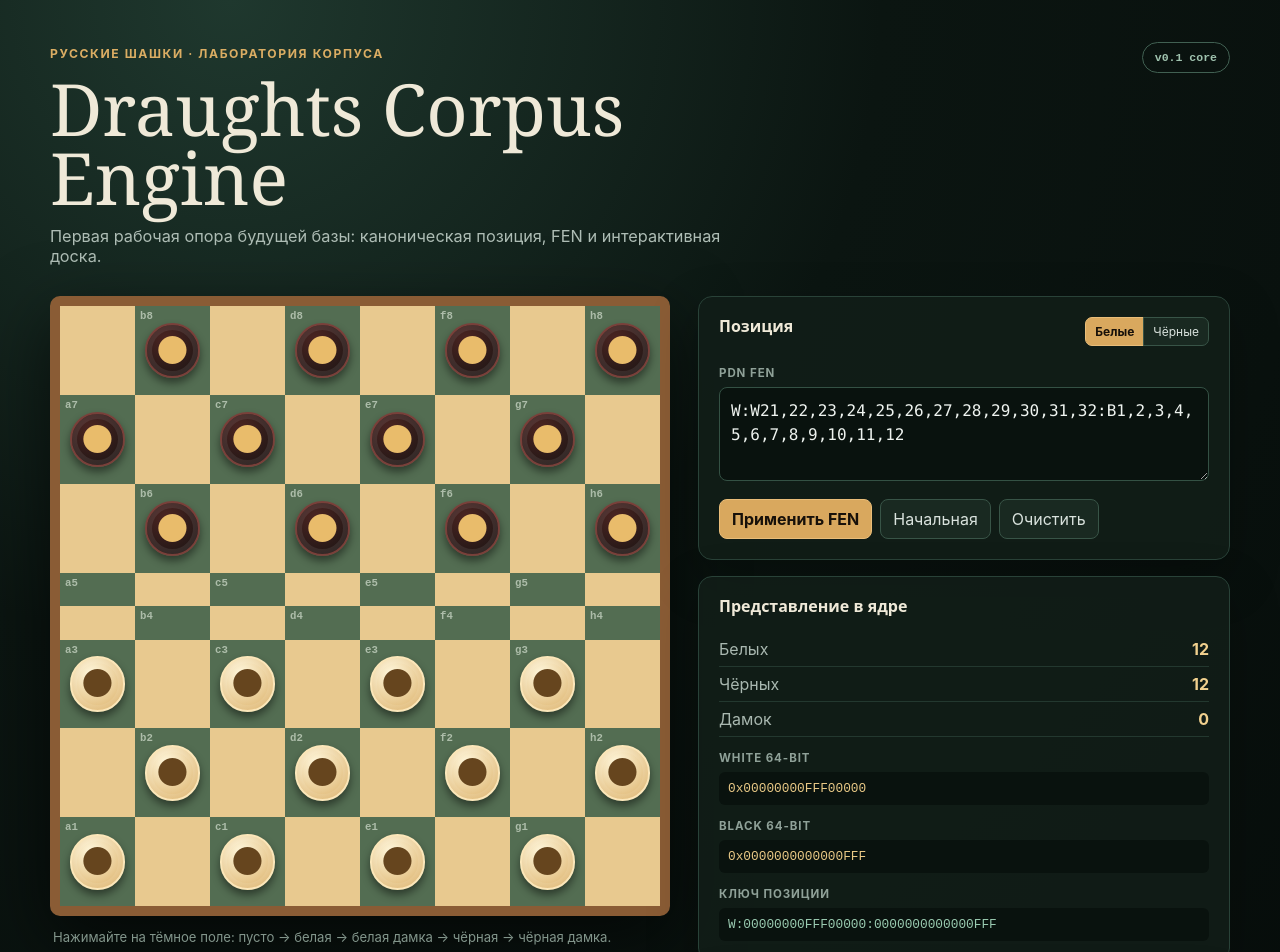
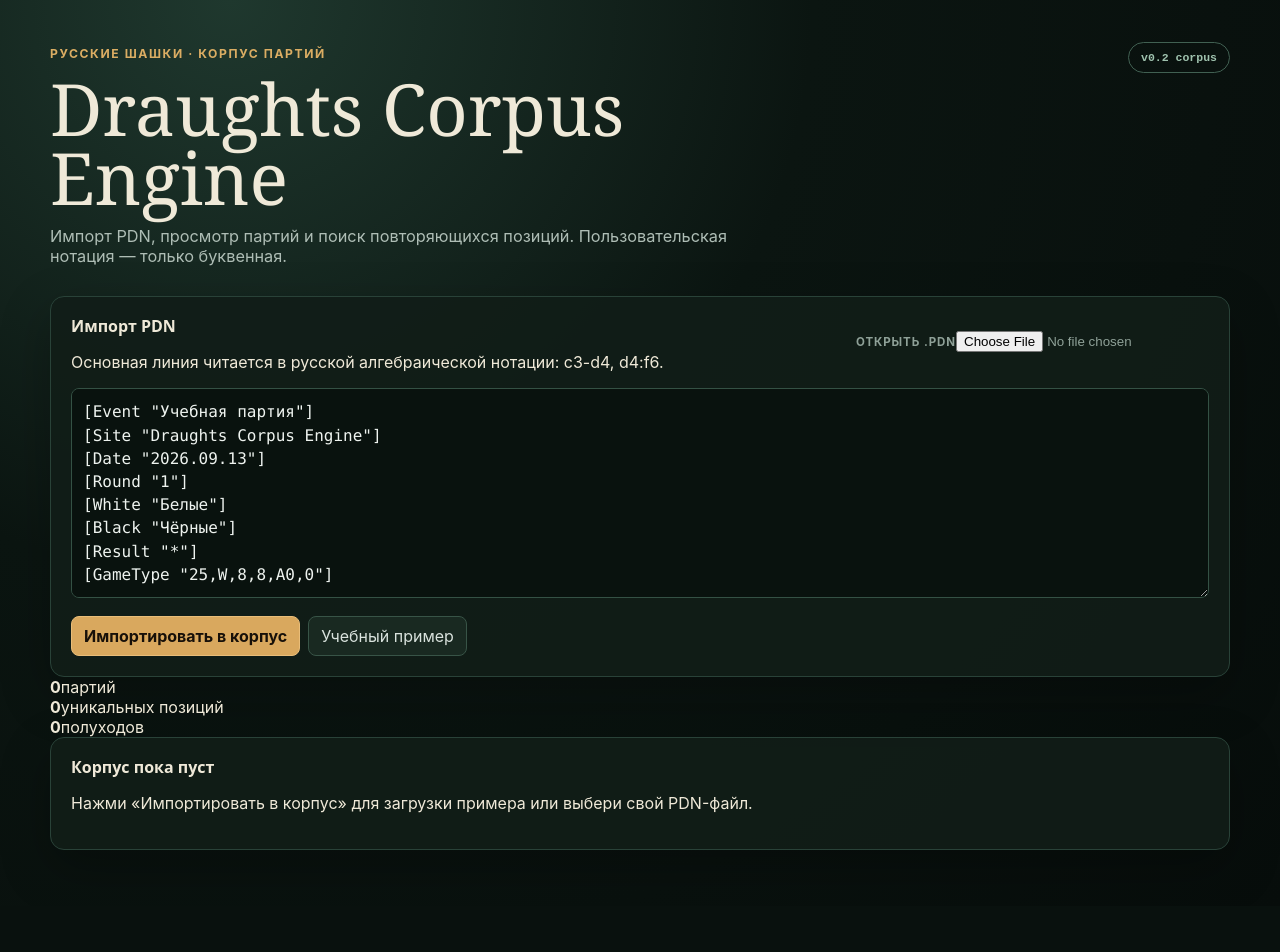
Before and after one commit to go-0dboy/draughts_corpus_engine, a React (Vite) app: page / in a window 1280 px wide. Shown: the top 952 px of the page. After the commit the page ends 906 px from the top, so only its background shows below. Built offline with nearby package versions, Linux system fonts and the light colour scheme.

Commit message:
feat: add PDN corpus viewer and position explorer

```diff
--- a/src/App.tsx
+++ b/src/App.tsx
@@ -1,105 +1,185 @@
 import { useMemo, useState } from 'react';
 import { Board } from './components/Board';
-import { parseFen, toFen } from './core/fen';
-import {
-  countPieces,
-  EMPTY_POSITION,
-  INITIAL_POSITION,
-  packPosition,
-  pieceAt,
-  positionKey,
-  setPiece,
-  toHex64,
-} from './core/position';
-import type { Piece, Position } from './core/types';
+import { CorpusIndex } from './corpus';
+import { parsePdn, type PdnGame } from './corpus/pdn';
+import { toFen } from './core/fen';
 
-const PIECE_CYCLE: Array<Piece | null> = [null, 'white-man', 'white-king', 'black-man', 'black-king'];
+const SAMPLE_PDN = `[Event "Учебная партия"]
+[Site "Draughts Corpus Engine"]
+[Date "2026.09.13"]
+[Round "1"]
+[White "Белые"]
+[Black "Чёрные"]
+[Result "*"]
+[GameType "25,W,8,8,A0,0"]
+
+1. c3-d4 f6-e5 2. d4:f6 g7:e5 *`;
 
 function App() {
-  const [position, setPosition] = useState<Position>(INITIAL_POSITION);
-  const [fenInput, setFenInput] = useState(toFen(INITIAL_POSITION));
-  const [error, setError] = useState('');
-  const packed = useMemo(() => packPosition(position), [position]);
-  const counts = useMemo(() => countPieces(position), [position]);
+  const [pdnText, setPdnText] = useState(SAMPLE_PDN);
+  const [games, setGames] = useState<PdnGame[]>([]);
+  const [selectedGameId, setSelectedGameId] = useState<string | null>(null);
+  const [ply, setPly] = useState(0);
+  const [messages, setMessages] = useState<string[]>([]);
 
-  const updatePosition = (next: Position) => {
-    setPosition(next);
-    setFenInput(toFen(next));
-    setError('');
+  const corpus = useMemo(() => new CorpusIndex(games), [games]);
+  const selectedGame = games.find((game) => game.id === selectedGameId) ?? games[0] ?? null;
+  const safePly = selectedGame ? Math.min(ply, selectedGame.positions.length - 1) : 0;
+  const position = selectedGame?.positions[safePly] ?? null;
+  const report = position ? corpus.report(position) : null;
+
+  const importText = (text: string) => {
+    const result = parsePdn(text);
+    setGames(result.games);
+    setSelectedGameId(result.games[0]?.id ?? null);
+    setPly(0);
+    setMessages([
+      `Импортировано партий: ${result.games.length}`,
+      `Ошибок: ${result.errors.length}`,
+      ...result.errors.slice(0, 5),
+    ]);
   };
 
-  const cycleSquare = (square: number) => {
-    const current = pieceAt(position, square);
-    const next = PIECE_CYCLE[(PIECE_CYCLE.indexOf(current) + 1) % PIECE_CYCLE.length];
-    updatePosition(setPiece(position, square, next));
+  const loadFile = async (file: File | undefined) => {
+    if (!file) return;
+    const text = await file.text();
+    setPdnText(text);
+    importText(text);
   };
 
-  const applyFen = () => {
-    try {
-      updatePosition(parseFen(fenInput));
-    } catch (reason) {
-      setError(reason instanceof Error ? reason.message : 'Не удалось прочитать FEN.');
-    }
+  const selectGame = (game: PdnGame) => {
+    setSelectedGameId(game.id);
+    setPly(0);
   };
 
   return (
-    <main className="app-shell">
+    <main className="app-shell corpus-app">
       <header className="hero">
         <div>
-          <span className="eyebrow">Русские шашки · лаборатория корпуса</span>
+          <span className="eyebrow">Русские шашки · корпус партий</span>
           <h1>Draughts Corpus Engine</h1>
-          <p>Первая рабочая опора будущей базы: каноническая позиция, FEN и интерактивная доска.</p>
+          <p>Импорт PDN, просмотр партий и поиск повторяющихся позиций. Пользовательская нотация — только буквенная.</p>
         </div>
-        <span className="version">v0.1 core</span>
+        <span className="version">v0.2 corpus</span>
       </header>
 
-      <section className="workspace">
-        <div className="board-panel">
-          <Board position={position} onSquareClick={cycleSquare} />
-          <p className="hint">Нажимайте на тёмное поле: пусто → белая → белая дамка → чёрная → чёрная дамка.</p>
+      <section className="import-card card">
+        <div className="section-title">
+          <div>
+            <h2>Импорт PDN</h2>
+            <p className="muted">Основная линия читается в русской алгебраической нотации: c3-d4, d4:f6.</p>
+          </div>
+          <label className="file-button">
+            Открыть .pdn
+            <input type="file" accept=".pdn,.txt,text/plain" onChange={(event) => void loadFile(event.target.files?.[0])} />
+          </label>
+        </div>
+        <textarea value={pdnText} onChange={(event) => setPdnText(event.target.value)} rows={8} spellCheck={false} />
+        <div className="actions">
+          <button className="primary" onClick={() => importText(pdnText)}>Импортировать в корпус</button>
+          <button onClick={() => { setPdnText(SAMPLE_PDN); setMessages([]); }}>Учебный пример</button>
+        </div>
+        {messages.length > 0 && <div className="import-report">{messages.map((message, index) => <div key={`${message}-${index}`}>{message}</div>)}</div>}
+      </section>
+
+      <section className="corpus-summary">
+        <div className="summary-tile"><strong>{games.length}</strong><span>партий</span></div>
+        <div className="summary-tile"><strong>{corpus.uniquePositionCount()}</strong><span>уникальных позиций</span></div>
+        <div className="summary-tile"><strong>{games.reduce((sum, game) => sum + game.moves.length, 0)}</strong><span>полуходов</span></div>
+      </section>
+
+      {games.length === 0 ? (
+        <section className="empty-state card">
+          <h2>Корпус пока пуст</h2>
+          <p>Нажми «Импортировать в корпус» для загрузки примера или выбери свой PDN-файл.</p>
+        </section>
+      ) : (
+        <section className="corpus-layout">
+          <aside className="game-list card">
+            <h2>Партии</h2>
+            {games.map((game) => (
+              <button key={game.id} className={game.id === selectedGame?.id ? 'game-row active' : 'game-row'} onClick={() => selectGame(game)}>
+                <strong>{game.headers.White ?? '—'} — {game.headers.Black ?? '—'}</strong>
+                <span>{game.headers.Date ?? '—'} · {game.result}</span>
+              </button>
+            ))}
+          </aside>
+
+          {selectedGame && position && report && (
+            <div className="viewer-column">
+              <section className="viewer card">
+                <div className="game-heading">
+                  <div>
+                    <span className="eyebrow">{selectedGame.headers.Event ?? 'Партия'}</span>
+                    <h2>{selectedGame.headers.White ?? '—'} — {selectedGame.headers.Black ?? '—'}</h2>
+                  </div>
+                  <strong>{selectedGame.result}</strong>
                 </div>
 
-        <aside className="control-panel">
-          <section className="card">
-            <div className="section-title">
-              <h2>Позиция</h2>
-              <div className="turn-switch" aria-label="Очередь хода">
-                <button className={position.sideToMove === 'W' ? 'active' : ''} onClick={() => updatePosition({ ...position, sideToMove: 'W' })}>Белые</button>
-                <button className={position.sideToMove === 'B' ? 'active' : ''} onClick={() => updatePosition({ ...position, sideToMove: 'B' })}>Чёрные</button>
+                <div className="viewer-grid">
+                  <Board position={position} />
+                  <div className="moves-panel">
+                    <div className="ply-controls">
+                      <button onClick={() => setPly(0)} disabled={safePly === 0}>⏮</button>
+                      <button onClick={() => setPly(Math.max(0, safePly - 1))} disabled={safePly === 0}>◀</button>
+                      <span>Позиция {safePly}/{selectedGame.moves.length}</span>
+                      <button onClick={() => setPly(Math.min(selectedGame.moves.length, safePly + 1))} disabled={safePly >= selectedGame.moves.length}>▶</button>
+                      <button onClick={() => setPly(selectedGame.moves.length)} disabled={safePly >= selectedGame.moves.length}>⏭</button>
                     </div>
+                    <div className="move-list">
+                      {selectedGame.moves.map((move, index) => (
+                        <button key={`${move}-${index}`} className={safePly === index + 1 ? 'active' : ''} onClick={() => setPly(index + 1)}>
+                          <span>{index + 1}</span>{move}
+                        </button>
+                      ))}
                     </div>
-            <label htmlFor="fen">PDN FEN</label>
-            <textarea id="fen" value={fenInput} onChange={(event) => setFenInput(event.target.value)} rows={3} spellCheck={false} />
-            {error && <p className="error" role="alert">{error}</p>}
-            <div className="actions">
-              <button className="primary" onClick={applyFen}>Применить FEN</button>
-              <button onClick={() => updatePosition(INITIAL_POSITION)}>Начальная</button>
-              <button onClick={() => updatePosition(EMPTY_POSITION)}>Очистить</button>
+                    <label>FEN текущей позиции</label>
+                    <code>{toFen(position, 'algebraic')}</code>
+                  </div>
                 </div>
               </section>
 
-          <section className="card metrics">
-            <h2>Представление в ядре</h2>
-            <div className="metric-row"><span>Белых</span><strong>{counts.white}</strong></div>
-            <div className="metric-row"><span>Чёрных</span><strong>{counts.black}</strong></div>
-            <div className="metric-row"><span>Дамок</span><strong>{counts.kings}</strong></div>
-            <label>White 64-bit</label>
-            <code>0x{toHex64(packed.white)}</code>
-            <label>Black 64-bit</label>
-            <code>0x{toHex64(packed.black)}</code>
-            <label>Ключ позиции</label>
-            <code className="key">{positionKey(position)}</code>
-          </section>
+              <section className="position-explorer card">
+                <div className="section-title">
+                  <div>
+                    <span className="eyebrow">Position Explorer</span>
+                    <h2>Эта позиция в корпусе</h2>
+                  </div>
+                  <strong className="occurrence-count">{report.occurrences.length}×</strong>
+                </div>
+                <div className="result-strip">
+                  <span>Белые <strong>{report.whiteWins}</strong></span>
+                  <span>Ничьи <strong>{report.draws}</strong></span>
+                  <span>Чёрные <strong>{report.blackWins}</strong></span>
+                </div>
 
-          <section className="card roadmap-card">
-            <span className="status-dot" />
-            <div>
-              <h2>Следующий модуль</h2>
-              <p>Генератор обязательных взятий и легальных ходов по правилам русских шашек.</p>
+                <h3>Продолжения</h3>
+                {report.continuations.length === 0 ? <p className="muted">В корпусе нет следующего хода из этой позиции.</p> : (
+                  <div className="continuations">
+                    {report.continuations.map((item) => (
+                      <div className="continuation-row" key={item.move}>
+                        <code>{item.move}</code>
+                        <span>{item.games} партий</span>
+                        <span>{item.whiteWins} / {item.draws} / {item.blackWins}</span>
+                      </div>
+                    ))}
+                  </div>
+                )}
+
+                <h3>Где встречалась</h3>
+                <div className="occurrences">
+                  {report.occurrences.slice(0, 20).map((item, index) => (
+                    <button key={`${item.gameId}-${item.ply}-${index}`} onClick={() => { setSelectedGameId(item.gameId); setPly(item.ply); }}>
+                      <strong>{item.white} — {item.black}</strong>
+                      <span>{item.date} · позиция {item.ply} · {item.result}</span>
+                    </button>
+                  ))}
                 </div>
               </section>
-        </aside>
+            </div>
+          )}
         </section>
+      )}
     </main>
   );
 }
```
Lines whose indentation alone changed are shown as unchanged.
